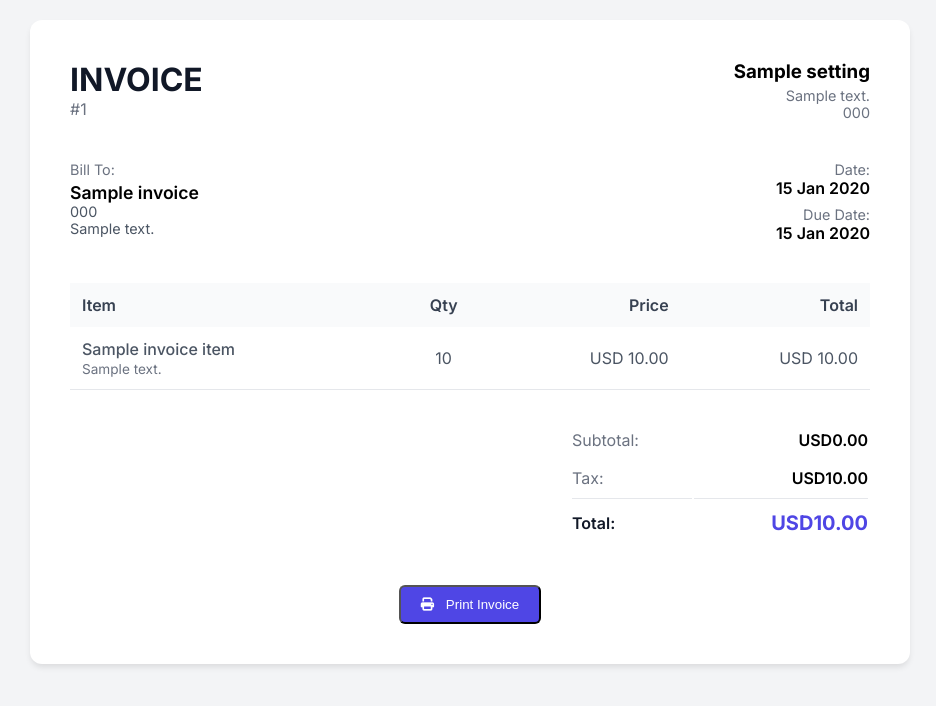
After one commit to manpreetpatil/BillBook, a CodeIgniter app: the page made by application/views/invoices/public_view.php in a window 1280 px wide. The commit adds this page. Shown: the top 706 px of the page, without its empty margins (170-1106 px from the left). Run offline with CodeIgniter, Linux system fonts and the light colour scheme; tables that the repository leaves empty hold one stand-in row (values such as "Sample post"); the template is opened without the code that fills it: most values are stand-ins (such as "Sample title", 1, 10 or a date in 2020).

Commit message:
Digital Sharing & Printing - Share bill via WhatsApp, Email - Download PDF -Print via Bluetooth / thermal printer

```diff
--- /dev/null
+++ b/application/views/invoices/public_view.php
@@ -0,0 +1,220 @@
+<!DOCTYPE html>
+<html lang="en">
+
+<head>
+    <meta charset="UTF-8">
+    <meta name="viewport" content="width=device-width, initial-scale=1.0">
+    <title><?php echo $title; ?></title>
+    <link href="https://fonts.googleapis.com/css2?family=Inter:wght@300;400;500;600;700&display=swap" rel="stylesheet">
+    <link rel="stylesheet" href="https://cdnjs.cloudflare.com/ajax/libs/font-awesome/6.4.0/css/all.min.css">
+    <style>
+        body {
+            font-family: 'Inter', sans-serif;
+            background: #f3f4f6;
+            margin: 0;
+            padding: 20px;
+        }
+
+        .invoice-container {
+            max-width: 800px;
+            margin: 0 auto;
+            background: white;
+            padding: 40px;
+            border-radius: 12px;
+            box-shadow: 0 4px 6px -1px rgba(0, 0, 0, 0.1);
+        }
+
+        .header {
+            display: flex;
+            justify-content: space-between;
+            margin-bottom: 40px;
+        }
+
+        .invoice-title {
+            font-size: 2rem;
+            font-weight: 700;
+            color: #111827;
+        }
+
+        .meta-table {
+            width: 100%;
+            border-collapse: collapse;
+            margin-bottom: 30px;
+        }
+
+        .meta-table th {
+            text-align: left;
+            color: #6b7280;
+            font-weight: 500;
+            padding: 8px 0;
+        }
+
+        .meta-table td {
+            text-align: right;
+            font-weight: 600;
+            color: #111827;
+            padding: 8px 0;
+        }
+
+        .items-table {
+            width: 100%;
+            border-collapse: collapse;
+            margin-bottom: 30px;
+        }
+
+        .items-table th {
+            text-align: left;
+            background: #f9fafb;
+            padding: 12px;
+            font-weight: 600;
+            color: #374151;
+        }
+
+        .items-table td {
+            padding: 12px;
+            border-bottom: 1px solid #e5e7eb;
+            color: #4b5563;
+        }
+
+        .total-section {
+            display: flex;
+            justify-content: flex-end;
+        }
+
+        .total-table {
+            width: 300px;
+        }
+
+        .total-table td {
+            padding: 8px 0;
+        }
+
+        .grand-total {
+            font-size: 1.25rem;
+            font-weight: 700;
+            color: #4f46e5;
+        }
+
+        .actions {
+            text-align: center;
+            margin-top: 40px;
+        }
+
+        .btn {
+            display: inline-block;
+            padding: 10px 20px;
+            background: #4f46e5;
+            color: white;
+            text-decoration: none;
+            border-radius: 6px;
+            font-weight: 500;
+        }
+
+        .btn:hover {
+            background: #4338ca;
+        }
+    </style>
+</head>
+
+<body>
+
+    <div class="invoice-container">
+        <div class="header">
+            <div>
+                <div class="invoice-title">INVOICE</div>
+                <div style="color: #6b7280;">#<?php echo $invoice->invoice_number; ?></div>
+            </div>
+            <div style="text-align: right;">
+                <h3 style="margin: 0;"><?php echo $settings->company_name ?? $invoice->user_name; ?></h3>
+                <div style="color: #6b7280; font-size: 0.9rem; margin-top: 4px;">
+                    <?php echo $settings->address ?? ''; ?><br>
+                    <?php echo $settings->phone ?? $invoice->user_email; ?>
+                </div>
+            </div>
+        </div>
+
+        <div style="display: flex; justify-content: space-between; margin-bottom: 40px;">
+            <div>
+                <div style="color: #6b7280; font-size: 0.9rem; margin-bottom: 4px;">Bill To:</div>
+                <div style="font-weight: 600; font-size: 1.1rem;"><?php echo $invoice->customer_name; ?></div>
+                <div style="color: #4b5563; font-size: 0.9rem;">
+                    <?php echo $invoice->customer_phone; ?><br>
+                    <?php echo $invoice->customer_address; ?>
+                </div>
+            </div>
+            <div style="text-align: right;">
+                <div style="color: #6b7280; font-size: 0.9rem;">Date:</div>
+                <div style="font-weight: 600; margin-bottom: 8px;">
+                    <?php echo date('d M Y', strtotime($invoice->invoice_date)); ?></div>
+
+                <div style="color: #6b7280; font-size: 0.9rem;">Due Date:</div>
+                <div style="font-weight: 600;"><?php echo date('d M Y', strtotime($invoice->due_date)); ?></div>
+            </div>
+        </div>
+
+        <table class="items-table">
+            <thead>
+                <tr>
+                    <th>Item</th>
+                    <th style="text-align: center;">Qty</th>
+                    <th style="text-align: right;">Price</th>
+                    <th style="text-align: right;">Total</th>
+                </tr>
+            </thead>
+            <tbody>
+                <?php foreach ($invoice_items as $item): ?>
+                    <tr>
+                        <td>
+                            <div style="font-weight: 500;"><?php echo $item->item_name; ?></div>
+                            <?php if (!empty($item->description)): ?>
+                                <div style="font-size: 0.85rem; color: #6b7280; margin-top: 2px;">
+                                    <?php echo $item->description; ?></div>
+                            <?php endif; ?>
+                        </td>
+                        <td style="text-align: center;"><?php echo $item->quantity; ?></td>
+                        <td style="text-align: right;">
+                            <?php echo $settings->currency_symbol ?? '$'; ?>    <?php echo number_format($item->price, 2); ?>
+                        </td>
+                        <td style="text-align: right;">
+                            <?php echo $settings->currency_symbol ?? '$'; ?>    <?php echo number_format($item->total, 2); ?>
+                        </td>
+                    </tr>
+                <?php endforeach; ?>
+            </tbody>
+        </table>
+
+        <div class="total-section">
+            <table class="total-table">
+                <tr>
+                    <td style="color: #6b7280;">Subtotal:</td>
+                    <td style="text-align: right; font-weight: 600;">
+                        <?php echo $settings->currency_symbol ?? '$'; ?><?php echo number_format($invoice->subtotal, 2); ?>
+                    </td>
+                </tr>
+                <tr>
+                    <td style="color: #6b7280;">Tax:</td>
+                    <td style="text-align: right; font-weight: 600;">
+                        <?php echo $settings->currency_symbol ?? '$'; ?><?php echo number_format($invoice->tax_total, 2); ?>
+                    </td>
+                </tr>
+                <tr>
+                    <td style="color: #111827; font-weight: 600; border-top: 1px solid #e5e7eb; padding-top: 12px;">
+                        Total:</td>
+                    <td style="text-align: right; border-top: 1px solid #e5e7eb; padding-top: 12px;"
+                        class="grand-total">
+                        <?php echo $settings->currency_symbol ?? '$'; ?><?php echo number_format($invoice->grand_total, 2); ?>
+                    </td>
+                </tr>
+            </table>
+        </div>
+
+        <div class="actions">
+            <button onclick="window.print()" class="btn">
+                <i class="fas fa-print" style="margin-right: 8px;"></i> Print Invoice
+            </button>
+        </div>
+    </div>
+
+</body>
+
+</html>
```
Also changed, not shown: application/controllers/Invoices.php (+66 -0 lines), application/controllers/Setup_sharing.php (added, +34 -0 lines), application/models/Invoices_model.php (+16 -0 lines), application/views/invoices/print_thermal.php (added, +124 -0 lines), application/views/invoices/view.php (+76 -4 lines).
